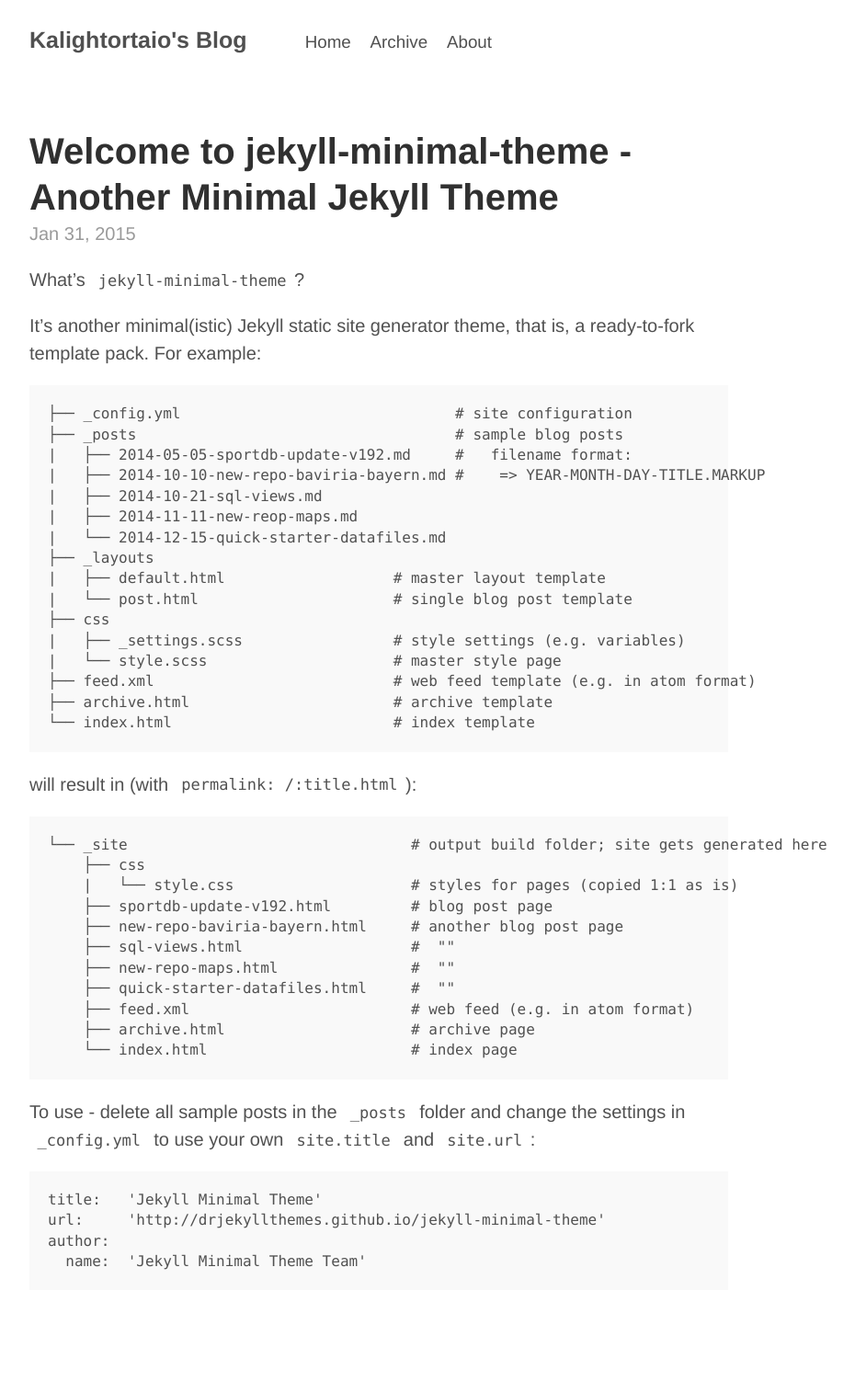
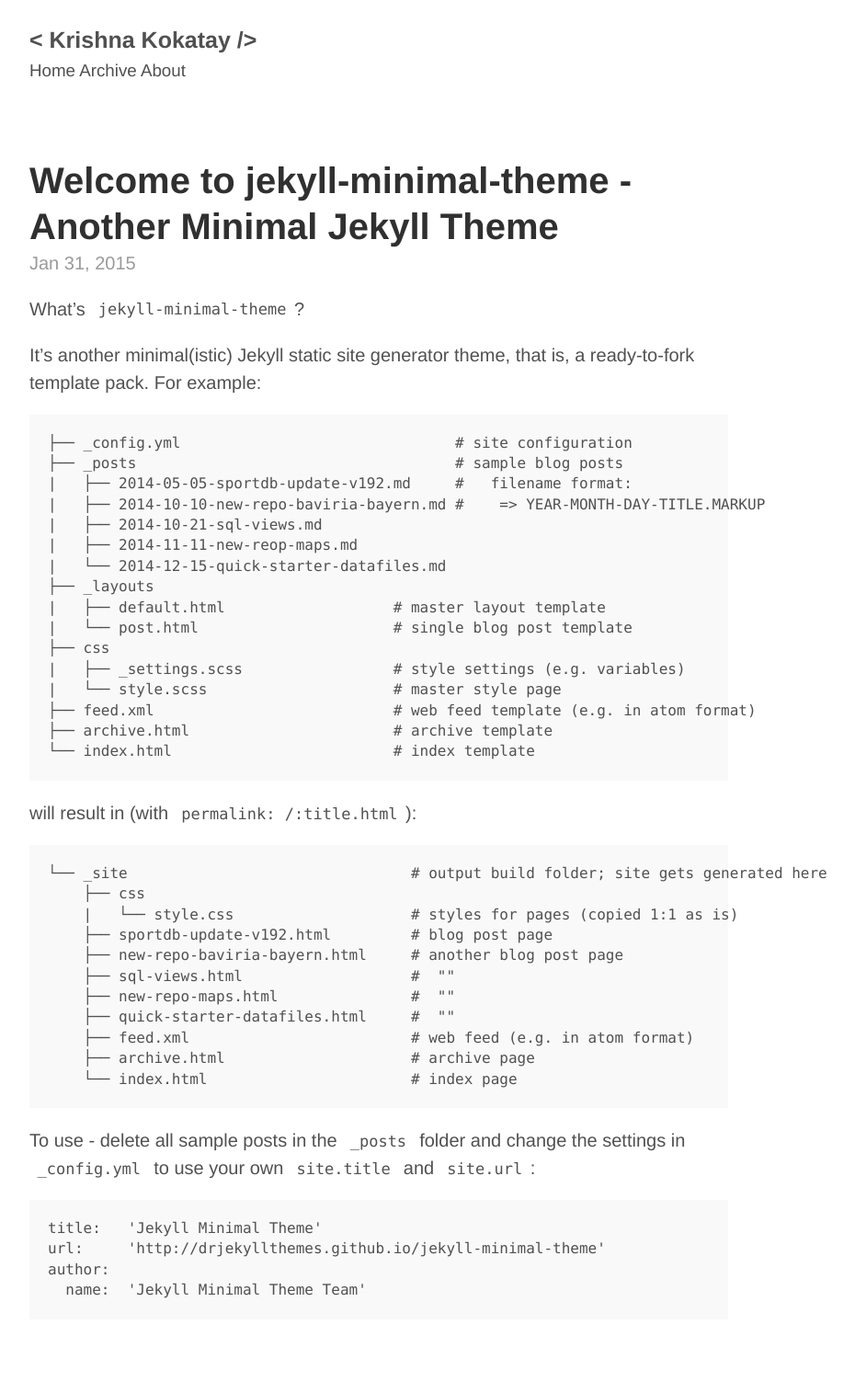
Before and after one commit to Kalightortaio/blog.kalightortaio.com, a Jekyll site: the page built from index.html, in a window 1280 px wide. Shown: the whole page at 92% size, without its empty margins (228-1158 px from the left). Built offline with Jekyll 4.4.1, drawn with Linux system fonts in a browser that asks for light colours; before the commit the page ends 1483 px from its top, so only the background shows below that.

Commit message:
Update default.html

```diff
--- a/_layouts/default.html
+++ b/_layouts/default.html
@@ -11,16 +11,24 @@
 <div class="container">
 <header class="masthead">
    <h3 class="masthead-title">
-     {{ site.title }}
+      <div>
+      <span> &lt;</span>
+      <span class="logo-name">
+         Krishna Kokatay
+      </span>
+      <span>/&gt;</span>
+      </div>
+      <div>
       <small>
-        &emsp;&emsp;&emsp;<a href="{{ site.url }}">Home</a>
+         <a href="{{ site.url }}">Home</a>
       </small>
       <small>
-        &nbsp;&nbsp;&nbsp;<a href="{{ site.path }}/archive.html">Archive</a>
+         <a href="{{ site.path }}/archive.html">Archive</a>
       </small>
       <small>
-       &nbsp;&nbsp;&nbsp;<a href="https://github.com/Kalightortaio/blog.kalightortaio.com" target="_blank">About</a>
+         <a href="https://github.com/Kalightortaio/blog.kalightortaio.com" target="_blank">About</a>
       </small>
+      </div>
    </h3>
 </header>
 
```
Lines whose indentation alone changed are shown as unchanged.
